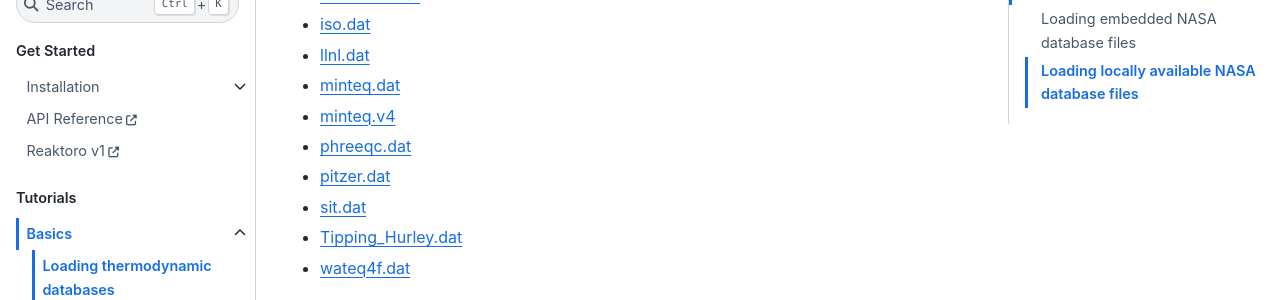
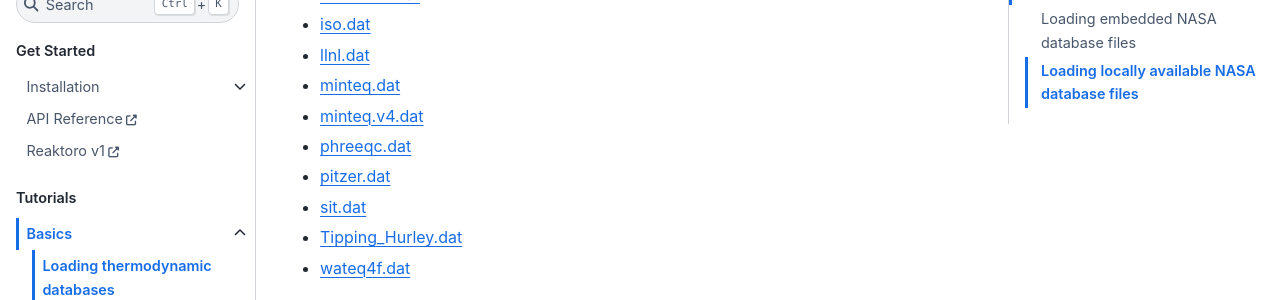
Before and after one commit to reaktoro/reaktoro-jupyter-book, a Jupyter Book: the page built from tutorials/basics/loading-databases.md, in a window 1280 px wide and 900 px high, scrolled down 1566 px. Shown: the part 154-454 px from the top of the window. Built offline with Jupyter Book 1.0.4 settings and Sphinx 7.4.7 and the Sphinx Book theme 1.1.4, drawn with Linux system fonts in a browser that asks for light colours; pages that are not in the unit, such as notebooks, are missing from menus; cross-references to code outside the pages are shown as plain code.

Commit message:
Fix minteq link

```diff
--- a/tutorials/basics/loading-databases.md
+++ b/tutorials/basics/loading-databases.md
@@ -53,7 +53,7 @@ Read the next sections to learn how different thermodynamic databases from disti
 * [iso.dat](https://github.com/reaktoro/reaktoro/tree/main/databases/phreeqc/iso.dat)
 * [llnl.dat](https://github.com/reaktoro/reaktoro/tree/main/databases/phreeqc/llnl.dat)
 * [minteq.dat](https://github.com/reaktoro/reaktoro/tree/main/databases/phreeqc/minteq.dat)
-* [minteq.v4](https://github.com/reaktoro/reaktoro/tree/main/databases/phreeqc/minteq.v4)
+* [minteq.v4.dat](https://github.com/reaktoro/reaktoro/tree/main/databases/phreeqc/minteq.v4.dat)
 * [phreeqc.dat](https://github.com/reaktoro/reaktoro/tree/main/databases/phreeqc/phreeqc.dat)
 * [pitzer.dat](https://github.com/reaktoro/reaktoro/tree/main/databases/phreeqc/pitzer.dat)
 * [sit.dat](https://github.com/reaktoro/reaktoro/tree/main/databases/phreeqc/sit.dat)
```
